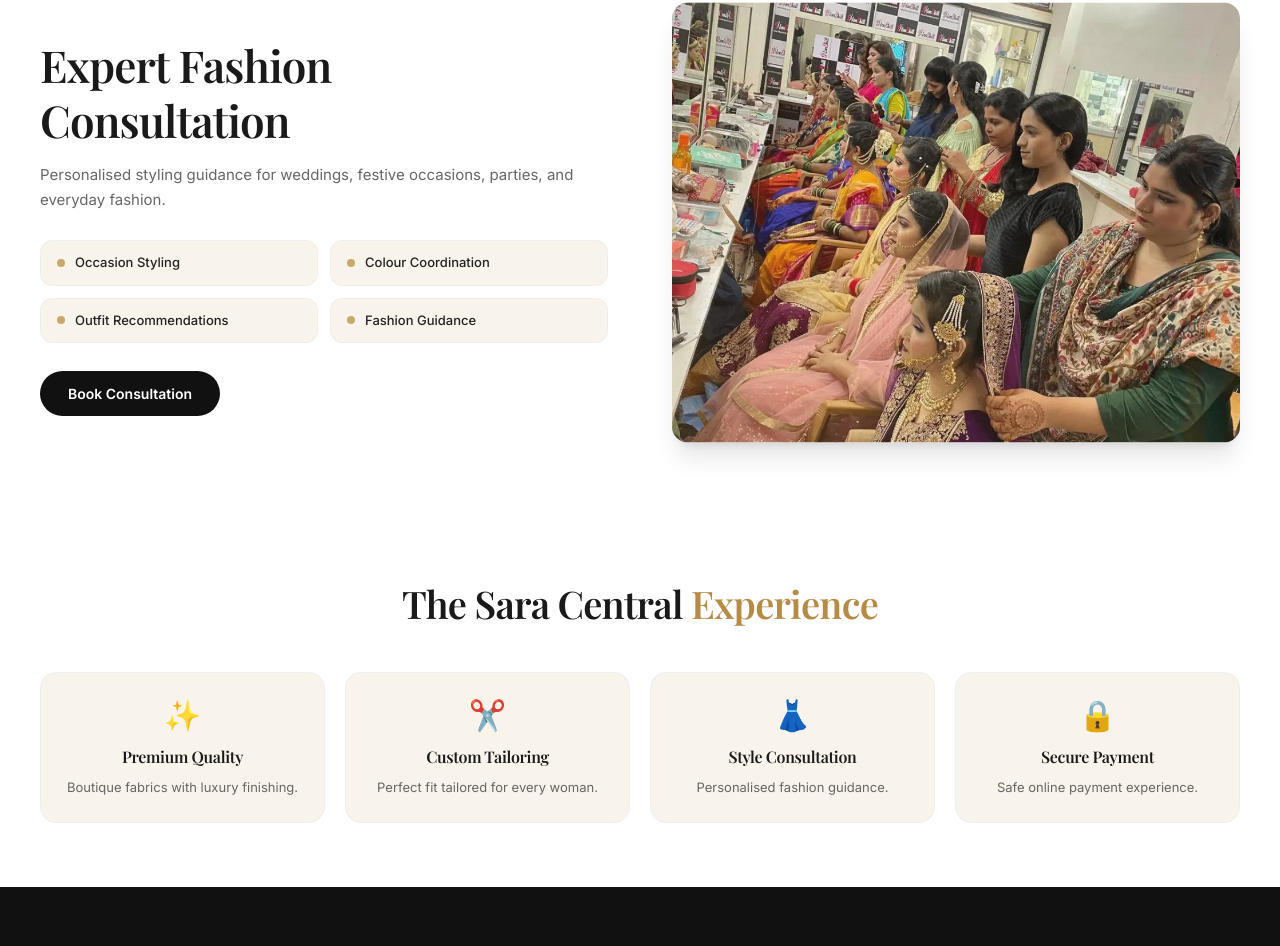
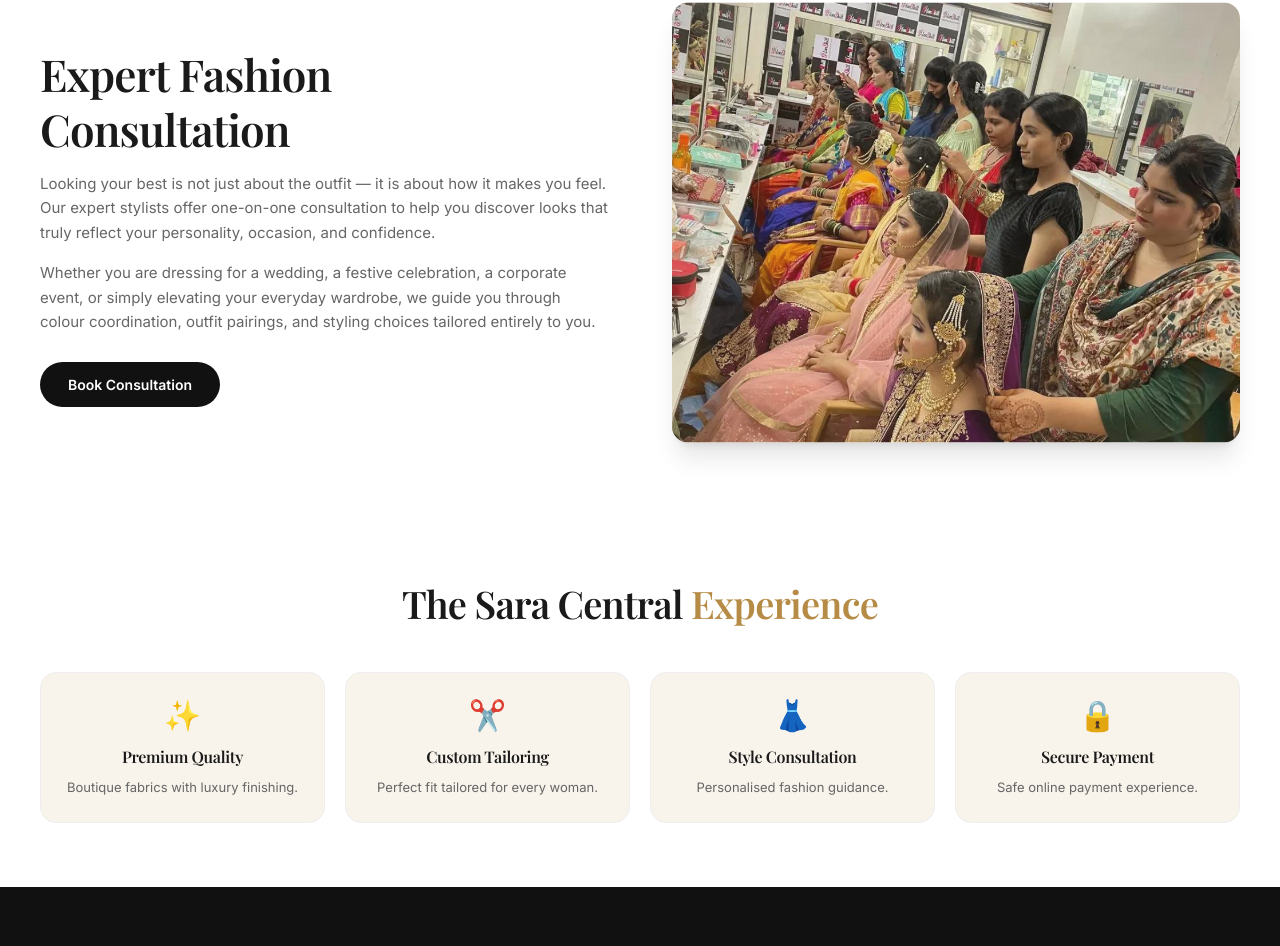
Before and after one commit to intouchmarketingsolutions/Sara_Fashions, a React (Vite) app: page / in a window 1280 px wide. Shown: the part 2193-3139 px from the top of the page. Built offline with nearby package versions, Linux system fonts and the light colour scheme.

Commit message:
Replace bullet points with professional paragraphs in ConsultationSection

```diff
--- a/src/components/ConsultationSection.jsx
+++ b/src/components/ConsultationSection.jsx
@@ -1,13 +1,6 @@
 import { motion } from 'framer-motion'
 import { Link } from 'react-router-dom'
 import consultationImage from '../assets/images/categories/consultation.jpg'
-
-const features = [
-  'Occasion Styling',
-  'Colour Coordination',
-  'Outfit Recommendations',
-  'Fashion Guidance',
-]
 
 export default function ConsultationSection() {
   return (
@@ -34,18 +27,13 @@
               Expert Fashion<br />Consultation
             </h2>
 
-            <p className="text-[#666] text-[15px] leading-relaxed mb-7">
-              Personalised styling guidance for weddings, festive occasions, parties, and everyday fashion.
+            <p className="text-[#666] text-[15px] leading-relaxed mb-4">
+              Looking your best is not just about the outfit — it is about how it makes you feel. Our expert stylists offer one-on-one consultation to help you discover looks that truly reflect your personality, occasion, and confidence.
             </p>
 
-            <div className="grid grid-cols-2 gap-3 mb-7">
-              {features.map((item, i) => (
-                <div key={i} className="flex items-center gap-2.5 bg-[#f8f3eb] px-4 py-3 rounded-xl border border-[#eee]">
-                  <div className="w-2 h-2 rounded-full bg-[#c8a96b] flex-shrink-0" />
-                  <span className="text-[#222] text-[13px] font-medium">{item}</span>
-                </div>
-              ))}
-            </div>
+            <p className="text-[#666] text-[15px] leading-relaxed mb-7">
+              Whether you are dressing for a wedding, a festive celebration, a corporate event, or simply elevating your everyday wardrobe, we guide you through colour coordination, outfit pairings, and styling choices tailored entirely to you.
+            </p>
 
             <Link to="/consultation">
               <button className="bg-[#111] hover:bg-[#c8a96b] text-white px-7 py-3 rounded-full text-[14px] font-semibold transition-all duration-300">
```
